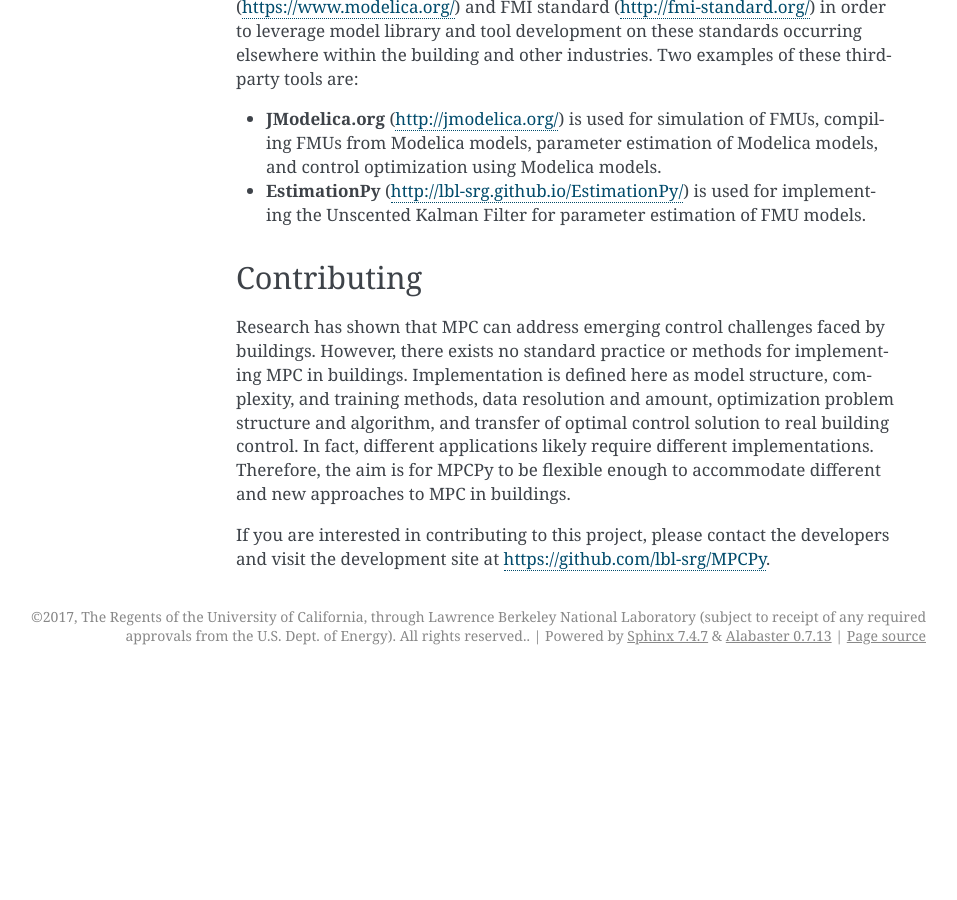
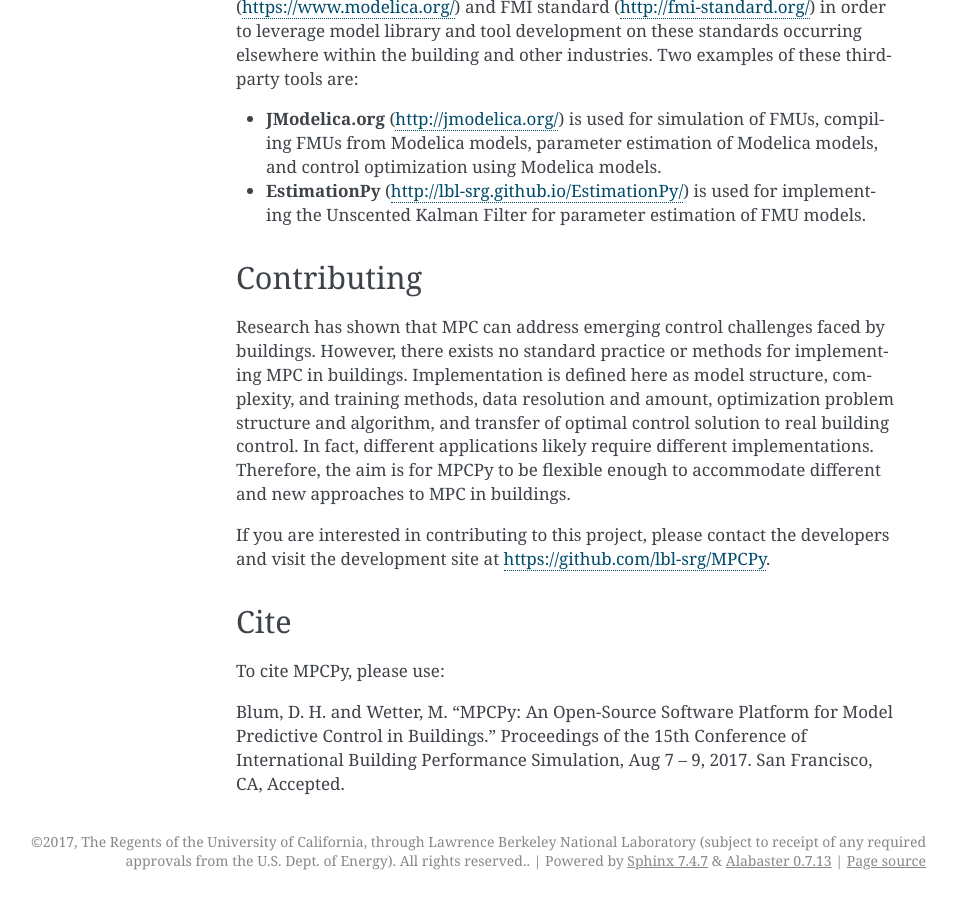
Before and after one commit to lbl-srg/MPCPy, a Sphinx documentation site: the page built from doc/userGuide/source/introduction.rst, in a window 1280 px wide and 900 px high, scrolled down 2021 px. Shown: the whole window, without its empty margins (184-1141 px from the left). Built offline with Sphinx 7.4.7, drawn with Linux system fonts in a browser that asks for light colours; before the commit the page ends 2696 px from its top, so only the background shows below that.

Commit message:
Add cite.

```diff
--- a/doc/userGuide/source/introduction.rst
+++ b/doc/userGuide/source/introduction.rst
@@ -34,3 +34,9 @@
 Research has shown that MPC can address emerging control challenges faced by buildings.  However, there exists no standard practice or methods for implementing MPC in buildings.  Implementation is defined here as model structure, complexity, and training methods, data resolution and amount, optimization problem structure and algorithm, and transfer of optimal control solution to real building control.  In fact, different applications likely require different implementations.  Therefore, the aim is for MPCPy to be flexible enough to accommodate different and new approaches to MPC in buildings.
 
 If you are interested in contributing to this project, please contact the developers and visit the development site at https://github.com/lbl-srg/MPCPy.
+
+Cite
+----
+To cite MPCPy, please use:
+
+Blum, D. H. and Wetter, M. “MPCPy: An Open-Source Software Platform for Model Predictive Control in Buildings.” Proceedings of the 15th Conference of International Building Performance Simulation, Aug 7 – 9, 2017. San Francisco, CA, Accepted.
```
